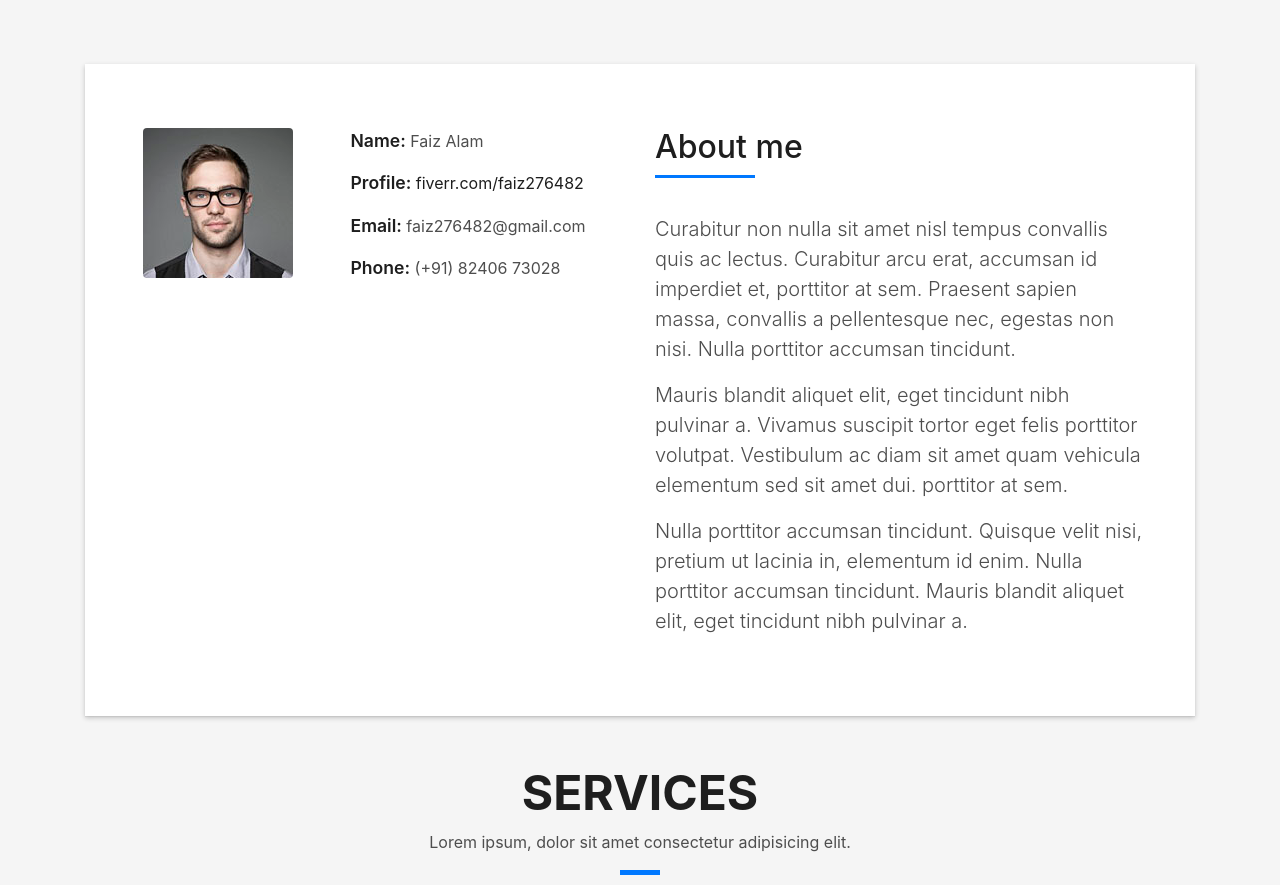
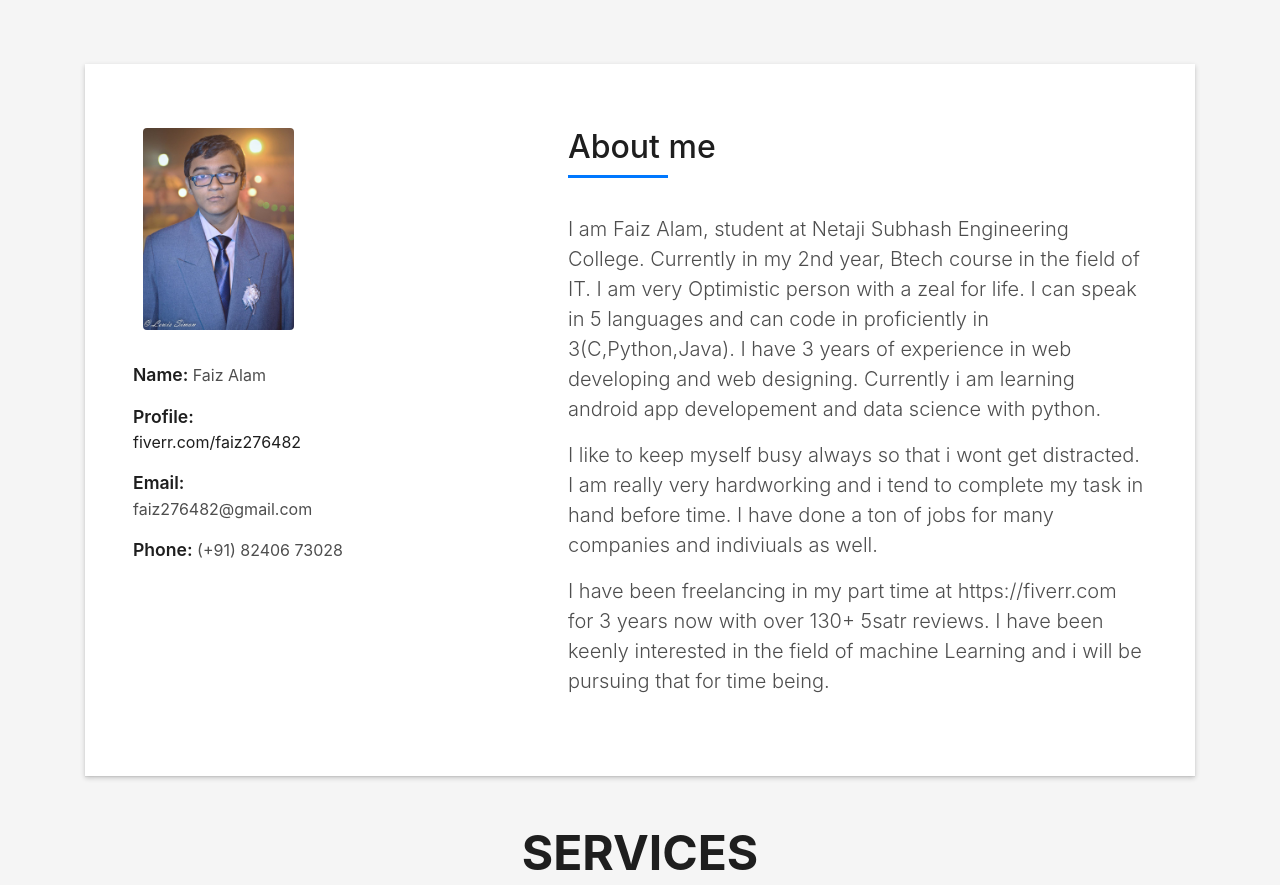
Before and after one commit to faiz276482/faiz276482.github.io, a plain HTML site: page index.html in a window 1280 px wide. Shown: the part 800-1685 px from the top of the page. Drawn offline with Linux system fonts and the light colour scheme; files whose address does not match are found by name.

Commit message:
Update index.html

```diff
--- a/index.html
+++ b/index.html
@@ -69,7 +69,7 @@
   <!--/ Nav End /-->
 
   <!--/ Intro Skew Star /-->
-  <div id="home" class="intro route bg-image" style="background-image: url(img/intro-bg.jpg)">
+  <div id="home" class="intro route bg-image" style="background-image: url(img/faiz2.jpg)">
     <div class="overlay-itro"></div>
     <div class="intro-content display-table">
       <div class="table-cell">
@@ -90,14 +90,16 @@
         <div class="col-sm-12">
           <div class="box-shadow-full">
             <div class="row">
-              <div class="col-md-6">
+              <div class="col-md-5">
                 <div class="row">
-                  <div class="col-sm-6 col-md-5">
+                  <div class="col-sm-5 col-md-5">
                     <div class="about-img">
-                      <img src="img/testimonial-2.jpg" class="img-fluid rounded b-shadow-a" alt="">
+                      <img src="img/faiz.jpg" class="img-fluid rounded b-shadow-a" alt="">
                     </div>
                   </div>
-                  <div class="col-sm-6 col-md-7">
+                </div>
+				<div class="row">
+					<div class="col-sm-5 col-md-7">
 						<div class="about-info">
 						  <p><span class="title-s">Name: </span> <span>Faiz Alam</span></p>
 						  <p><span class="title-s">Profile: </span> <span><a href="https://fiverr.com/faiz276482" target="_blank">fiverr.com/faiz276482</a></span></p>
@@ -130,7 +132,7 @@
                   </div>
                 </div>-->
               </div>
-              <div class="col-md-6">
+              <div class="col-md-7">
                 <div class="about-me pt-4 pt-md-0">
                   <div class="title-box-2">
                     <h5 class="title-left">
@@ -138,20 +140,21 @@
                     </h5>
                   </div>
                   <p class="lead">
-                    Curabitur non nulla sit amet nisl tempus convallis quis ac lectus. Curabitur arcu erat, accumsan id
-                    imperdiet et, porttitor
-                    at sem. Praesent sapien massa, convallis a pellentesque nec, egestas non nisi. Nulla
-                    porttitor accumsan tincidunt.
+                    I am Faiz Alam, student at Netaji Subhash Engineering College.
+					Currently in my 2nd year, Btech course in the field of IT.
+					I am very Optimistic person with a zeal for life.
+					I can speak in 5 languages and can code in proficiently in 3(C,Python,Java).
+					I have 3 years of experience in web developing and web designing.
+					Currently i am learning android app developement and data science with python.
                   </p>
                   <p class="lead">
-                    Mauris blandit aliquet elit, eget tincidunt nibh pulvinar a. Vivamus suscipit tortor eget felis
-                    porttitor volutpat. Vestibulum
-                    ac diam sit amet quam vehicula elementum sed sit amet dui. porttitor at sem.
+                    I like to keep myself busy always so that i wont get distracted. I am really very hardworking and i tend to complete my task in hand before time.
+					I have done a ton of jobs for many companies and indiviuals as well.
+
                   </p>
                   <p class="lead">
-                    Nulla porttitor accumsan tincidunt. Quisque velit nisi, pretium ut lacinia in, elementum id enim.
-                    Nulla porttitor accumsan
-                    tincidunt. Mauris blandit aliquet elit, eget tincidunt nibh pulvinar a.
+                    I have been freelancing in my part time at https://fiverr.com for 3 years now with over 130+ 5satr reviews.
+					I have been keenly interested in the field of machine Learning and i will be pursuing that for time being.
                   </p>
                 </div>
               </div>
```
Lines whose indentation alone changed are shown as unchanged.
